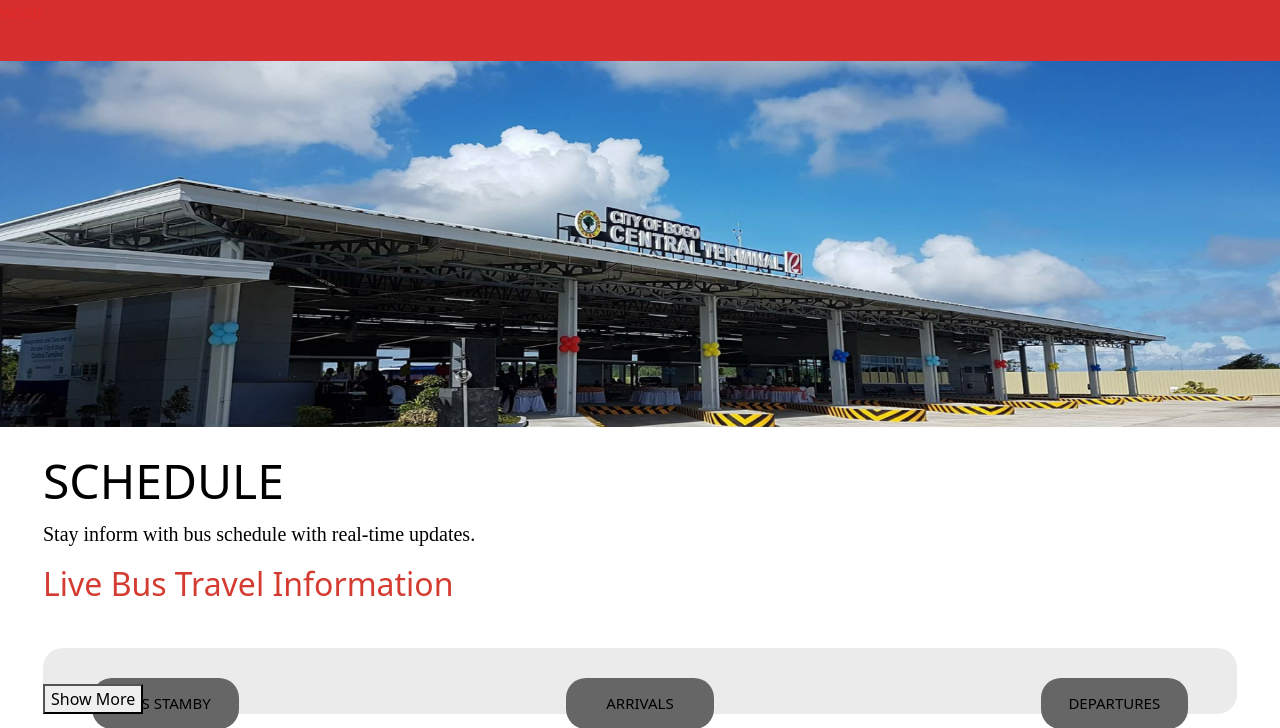
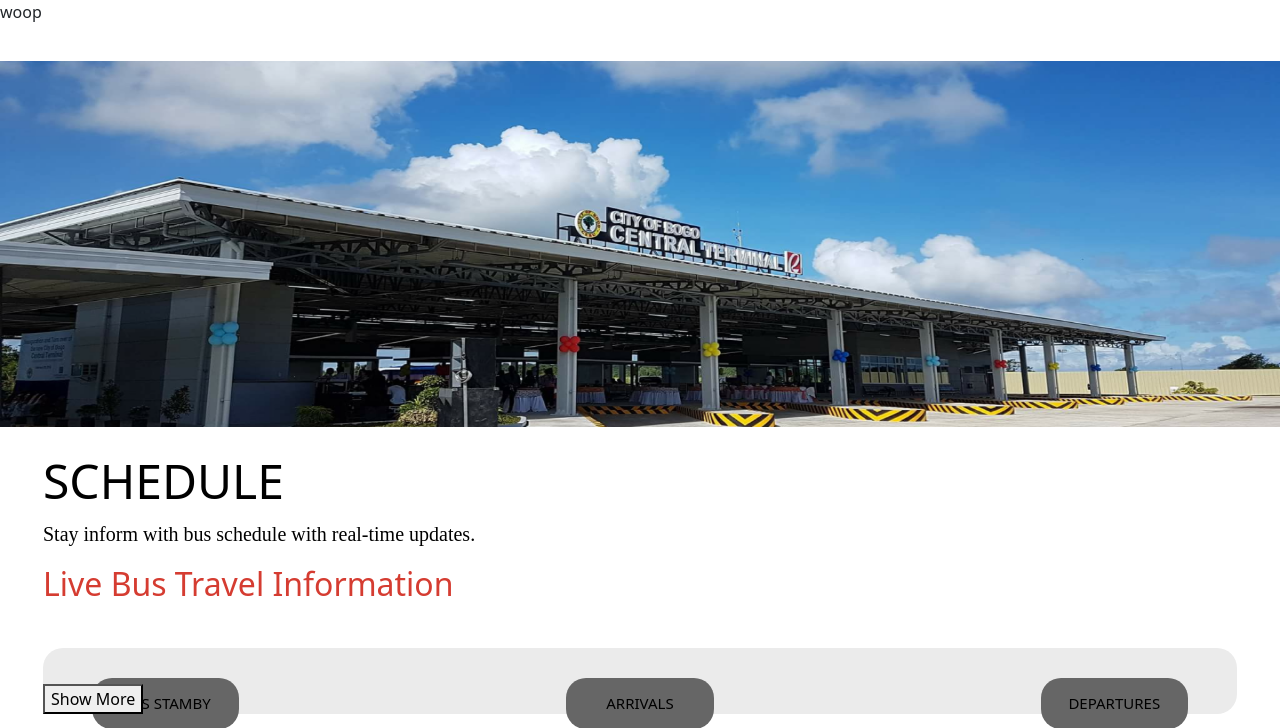
Before and after one commit to ZaneDaniel11/Online-Bus-management-Responsive, a PHP site: page /indexRes.php in a window 1280 px wide. Shown: the top 728 px of the page. Run offline with PHP 8.4, Linux system fonts and the light colour scheme; some web fonts are replaced.

Commit message:
Update Index.css

```diff
--- a/User/ResponsiveStyle/Index.css
+++ b/User/ResponsiveStyle/Index.css
@@ -1,11 +1,3 @@
-body{
-    color:#e42929;
-}
-.navbar1
-{
-    height: 41px;
-    background: #D72F2F;
-}
 
 .bodypic
 {
```
